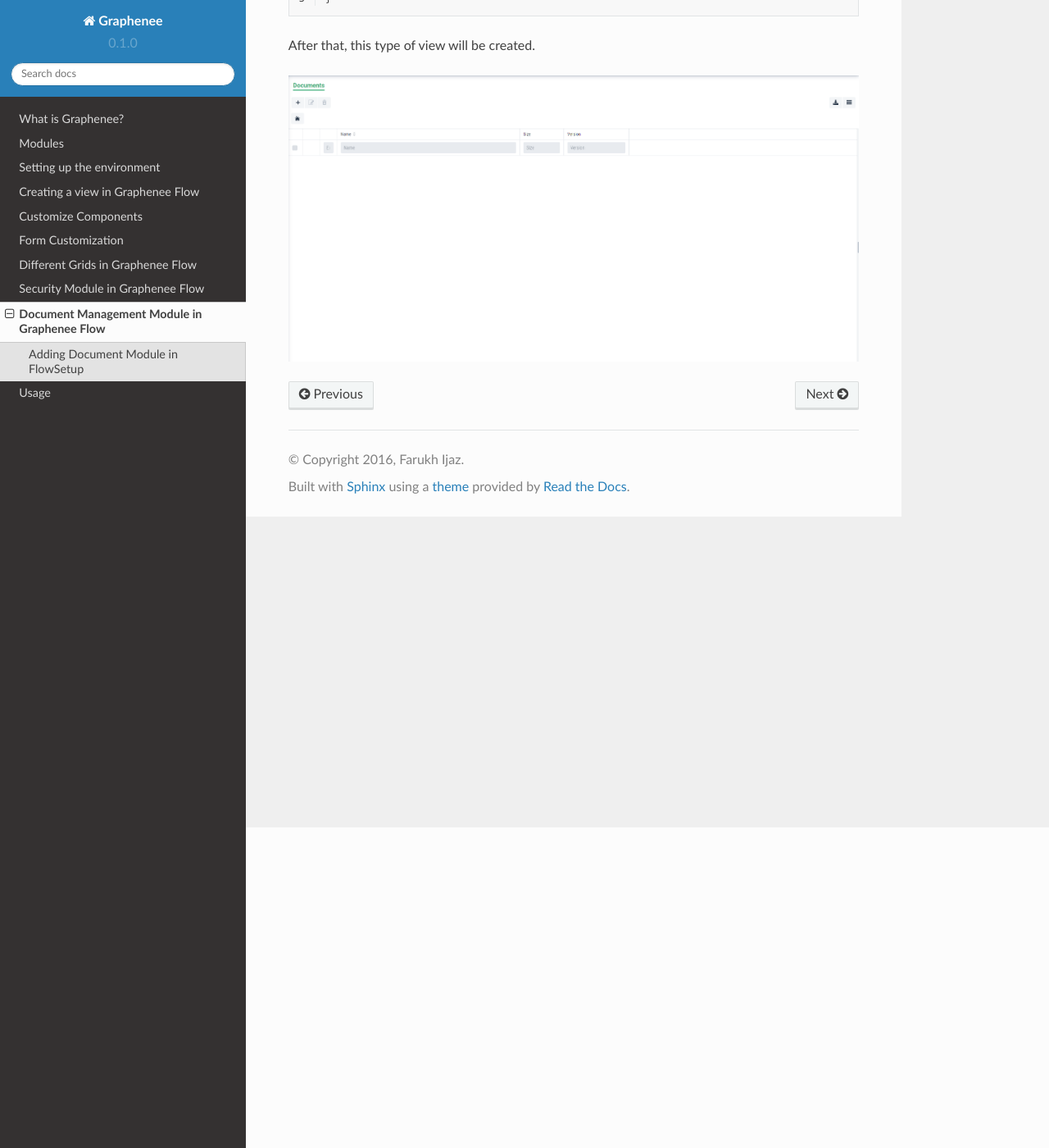
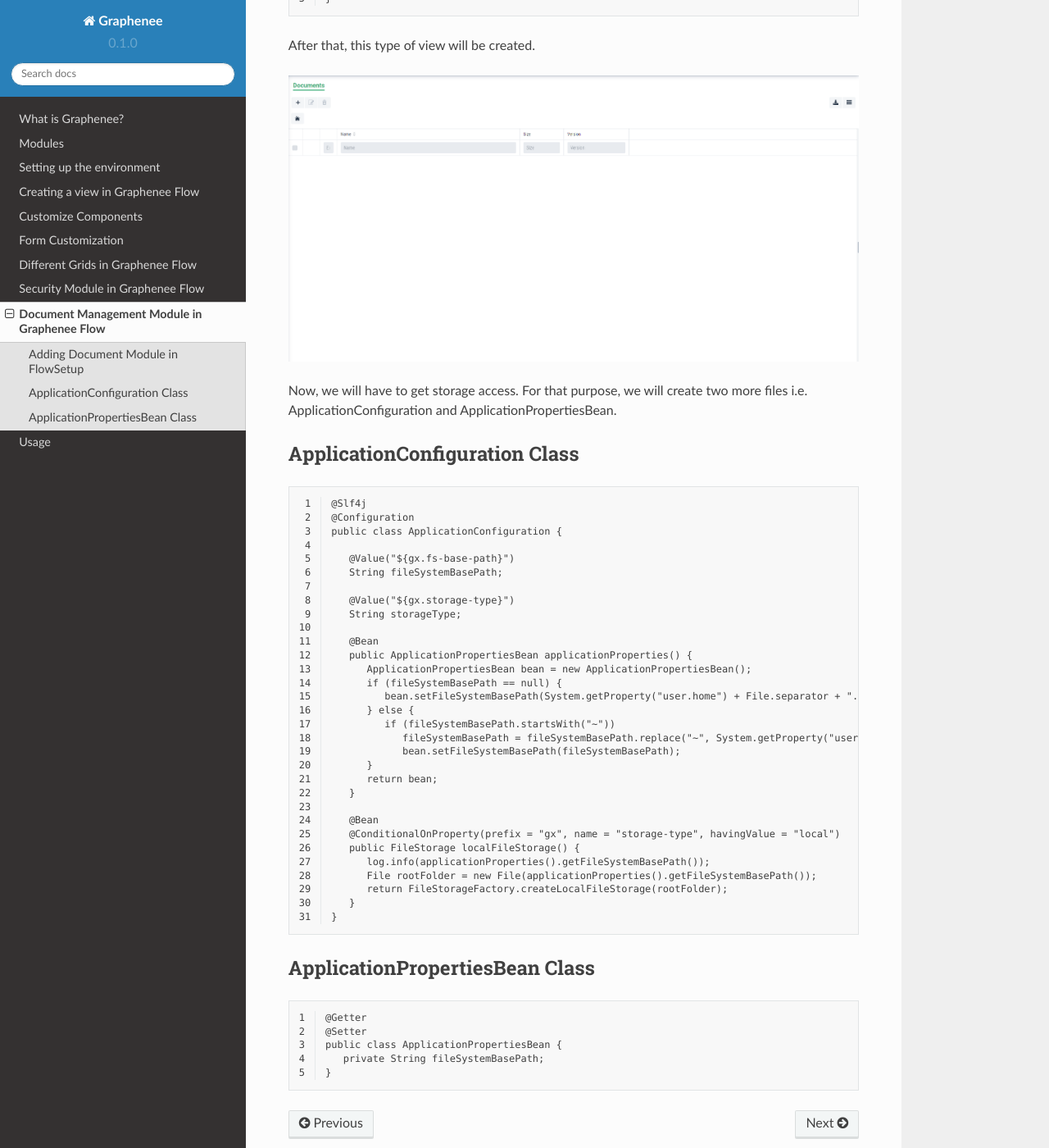
Before and after one commit to subanzafar/rtd-tutorial, a Sphinx documentation site: the page built from docs/source/document.rst, in a window 1280 px wide and 1400 px high, scrolled down 391 px. Shown: the whole window at 82% size. Built offline with Sphinx 7.4.7 and the Read the Docs theme 2.0.0, drawn with Linux system fonts in a browser that asks for light colours.

Commit message:
Update document.rst

```diff
--- a/docs/source/document.rst
+++ b/docs/source/document.rst
@@ -18,3 +18,56 @@ First of all, we will add document menu item class in FlowSetup class.
 After that, this type of view will be created.
 
 .. image:: images/doc.png
+
+Now, we will have to get storage access. For that purpose, we will create two more files i.e. ApplicationConfiguration and ApplicationPropertiesBean.
+
+ApplicationConfiguration Class
+------------------------------
+
+.. code-block:: html
+   :linenos:
+
+   @Slf4j
+   @Configuration
+   public class ApplicationConfiguration {
+
+      @Value("${gx.fs-base-path}")
+      String fileSystemBasePath;
+
+      @Value("${gx.storage-type}")
+      String storageType;
+
+      @Bean
+      public ApplicationPropertiesBean applicationProperties() {
+         ApplicationPropertiesBean bean = new ApplicationPropertiesBean();
+         if (fileSystemBasePath == null) {
+            bean.setFileSystemBasePath(System.getProperty("user.home") + File.separator + ".qalab");
+         } else {
+            if (fileSystemBasePath.startsWith("~"))
+               fileSystemBasePath = fileSystemBasePath.replace("~", System.getProperty("user.home"));
+               bean.setFileSystemBasePath(fileSystemBasePath);
+         }
+         return bean;
+      }
+
+      @Bean
+      @ConditionalOnProperty(prefix = "gx", name = "storage-type", havingValue = "local")
+      public FileStorage localFileStorage() {
+         log.info(applicationProperties().getFileSystemBasePath());
+         File rootFolder = new File(applicationProperties().getFileSystemBasePath());
+         return FileStorageFactory.createLocalFileStorage(rootFolder);
+      }
+   }
+
+
+ApplicationPropertiesBean Class
+-------------------------------
+
+.. code-block:: html
+   :linenos:
+
+   @Getter
+   @Setter
+   public class ApplicationPropertiesBean {
+      private String fileSystemBasePath;
+   }
```
